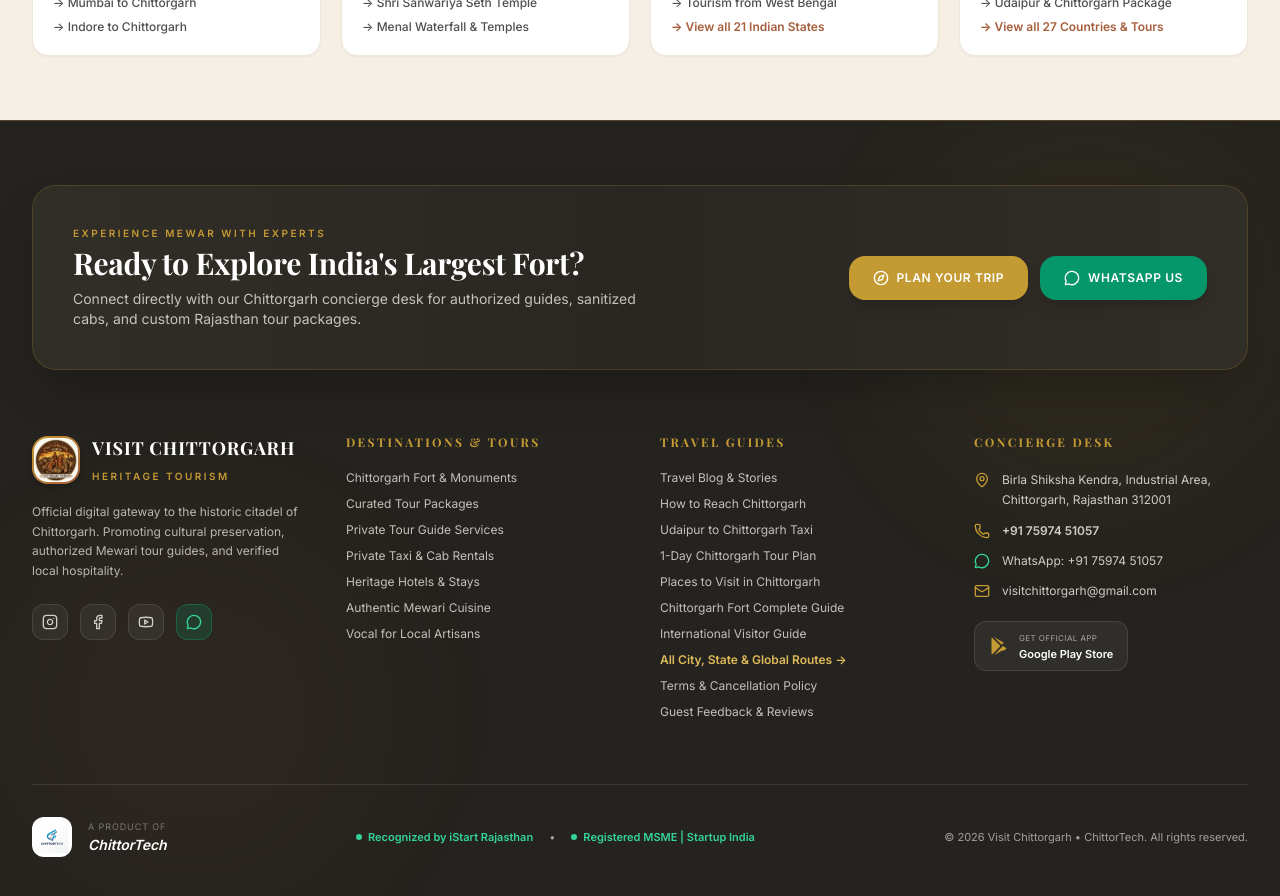
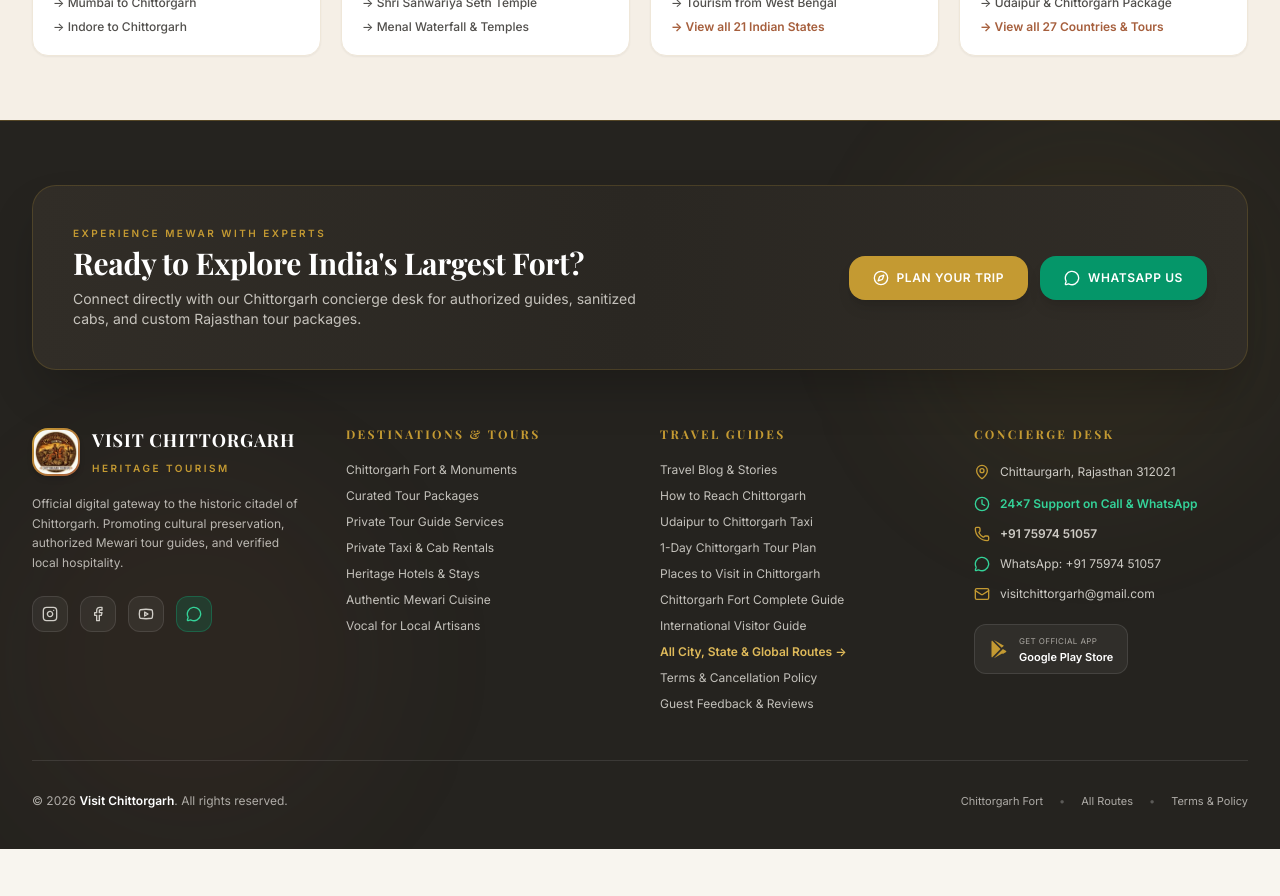
Before and after one commit to Sharmaji2516/chittorgarh-tourism, a React (Vite) app: page / in a window 1280 px wide. Shown: the part 9380-10276 px from the top of the page. After the commit the page ends 10229 px from the top, so only its background shows below. Built offline with nearby package versions, Linux system fonts and the light colour scheme; a web font is replaced by a local one.

Commit message:
Update Concierge Desk address to Chittaurgarh 312021, add 24x7 support badge, center footer content and remove branding references

```diff
--- a/index.html
+++ b/index.html
@@ -22,7 +22,7 @@
   <!-- PWA & Branding -->
   <meta name="theme-color" content="#F8F5EF" />
   <meta name="application-name" content="Visit Chittorgarh" />
-  <meta name="author" content="Visit Chittorgarh — ChittorTech" />
+  <meta name="author" content="Visit Chittorgarh" />
 
   <!-- Favicon & App Icons -->
   <link rel="icon" type="image/svg+xml" href="/favicon.svg" />
--- a/src/components/Footer.jsx
+++ b/src/components/Footer.jsx
@@ -1,6 +1,6 @@
 import React from 'react';
 import { NavLink } from 'react-router-dom';
-import { Phone, MessageCircle, Mail, MapPin, Award, Compass, ExternalLink, Instagram, Facebook, Youtube } from 'lucide-react';
+import { Phone, MessageCircle, Mail, MapPin, Clock, Compass, Instagram, Facebook, Youtube } from 'lucide-react';
 import { trackWhatsAppClick, trackPhoneCallClick } from '../utils/analytics';
 
 const VERIFIED_PHONE = "+91 75974 51057";
@@ -13,7 +13,7 @@ const Footer = () => {
     };
 
     return (
-        <footer id="contact" className="bg-[#25231F] text-[#F8F5EF] pt-16 pb-12 border-t border-[#C49A32]/30 relative overflow-hidden">
+        <footer id="contact" className="bg-[#25231F] text-[#F8F5EF] pt-12 sm:pt-16 pb-24 md:pb-10 border-t border-[#C49A32]/30 relative overflow-hidden">
             {/* Subtle decorative background glow */}
             <div className="absolute top-0 right-0 w-96 h-96 bg-[#C49A32]/5 blur-3xl pointer-events-none rounded-full"></div>
             <div className="absolute bottom-0 left-0 w-96 h-96 bg-[#A65F3D]/5 blur-3xl pointer-events-none rounded-full"></div>
@@ -21,7 +21,7 @@ const Footer = () => {
             <div className="max-w-7xl mx-auto px-4 sm:px-6 lg:px-8 relative z-10">
 
                 {/* Top Inquiry Banner inside Footer */}
-                <div className="bg-gradient-to-r from-[#312D27] via-[#2A2722] to-[#312D27] rounded-3xl p-8 sm:p-10 border border-[#C49A32]/20 mb-16 shadow-2xl flex flex-col lg:flex-row items-center justify-between gap-6">
+                <div className="bg-gradient-to-r from-[#312D27] via-[#2A2722] to-[#312D27] rounded-2xl sm:rounded-3xl p-6 sm:p-10 border border-[#C49A32]/20 mb-10 sm:mb-14 shadow-2xl flex flex-col lg:flex-row items-center justify-between gap-5 sm:gap-6">
                     <div className="text-center lg:text-left">
                         <span className="text-[10px] font-bold uppercase tracking-[0.25em] text-[#C49A32] block mb-1">
                             Experience Mewar With Experts
@@ -56,11 +56,11 @@ const Footer = () => {
                 </div>
 
                 {/* 4 Column Footer Grid */}
-                <div className="grid grid-cols-1 md:grid-cols-2 lg:grid-cols-4 gap-10 pb-16 border-b border-white/10">
+                <div className="grid grid-cols-1 sm:grid-cols-2 lg:grid-cols-4 gap-8 sm:gap-10 pb-10 sm:pb-12 border-b border-white/10 text-center lg:text-left">
 
                     {/* Column 1: Brand & Identity */}
-                    <div className="space-y-4">
-                        <div className="flex items-center gap-3">
+                    <div className="space-y-4 flex flex-col items-center lg:items-start">
+                        <div className="flex items-center justify-center lg:justify-start gap-3">
                             <div className="w-12 h-12 rounded-2xl bg-gradient-to-br from-[#C49A32] to-[#A65F3D] p-0.5 shadow-md">
                                 <img
                                     src="/logo_maharana.webp"
@@ -68,7 +68,7 @@ const Footer = () => {
                                     className="w-full h-full object-cover rounded-[14px]"
                                 />
                             </div>
-                            <div>
+                            <div className="text-left">
                                 <span className="font-serif text-lg font-bold text-white tracking-wider block">
                                     VISIT CHITTORGARH
                                 </span>
@@ -78,12 +78,12 @@ const Footer = () => {
                             </div>
                         </div>
 
-                        <p className="text-xs text-[#F8F5EF]/70 leading-relaxed">
+                        <p className="text-xs text-[#F8F5EF]/70 leading-relaxed max-w-xs mx-auto lg:mx-0">
                             Official digital gateway to the historic citadel of Chittorgarh. Promoting cultural preservation, authorized Mewari tour guides, and verified local hospitality.
                         </p>
 
                         {/* Social Links */}
-                        <div className="pt-2 flex items-center gap-3">
+                        <div className="pt-2 flex items-center justify-center lg:justify-start gap-3">
                             <a
                                 href="https://www.instagram.com/visitchittorgarh"
                                 target="_blank"
@@ -228,22 +228,27 @@ const Footer = () => {
                     </div>
 
                     {/* Column 4: Contact & Operations Desk */}
-                    <div>
+                    <div className="flex flex-col items-center lg:items-start">
                         <h4 className="text-xs font-bold uppercase tracking-[0.2em] text-[#C49A32] mb-5">
                             Concierge Desk
                         </h4>
-                        <div className="space-y-3.5 text-xs text-[#F8F5EF]/80">
-                            <div className="flex items-start gap-3">
-                                <MapPin className="w-4 h-4 text-[#C49A32] shrink-0 mt-0.5" />
+                        <div className="space-y-3.5 text-xs text-[#F8F5EF]/80 flex flex-col items-center lg:items-start">
+                            <div className="flex items-center justify-center lg:justify-start gap-2.5">
+                                <MapPin className="w-4 h-4 text-[#C49A32] shrink-0" />
                                 <span className="leading-relaxed">
-                                    Birla Shiksha Kendra, Industrial Area,<br />Chittorgarh, Rajasthan 312001
+                                    Chittaurgarh, Rajasthan 312021
                                 </span>
+                            </div>
+
+                            <div className="flex items-center justify-center lg:justify-start gap-2.5 text-emerald-400 font-semibold">
+                                <Clock className="w-4 h-4 shrink-0" />
+                                <span>24×7 Support on Call &amp; WhatsApp</span>
                             </div>
 
                             <a
                                 href="tel:+917597451057"
                                 onClick={() => trackPhoneCallClick('footer_contact_link')}
-                                className="flex items-center gap-3 hover:text-[#C49A32] transition-colors"
+                                className="flex items-center justify-center lg:justify-start gap-2.5 hover:text-[#C49A32] transition-colors"
                             >
                                 <Phone className="w-4 h-4 text-[#C49A32] shrink-0" />
                                 <span className="font-semibold">{VERIFIED_PHONE}</span>
@@ -254,7 +259,7 @@ const Footer = () => {
                                 target="_blank"
                                 rel="noopener noreferrer"
                                 onClick={() => trackWhatsAppClick('footer_wa_link')}
-                                className="flex items-center gap-3 hover:text-emerald-400 transition-colors"
+                                className="flex items-center justify-center lg:justify-start gap-2.5 hover:text-emerald-400 transition-colors"
                             >
                                 <MessageCircle className="w-4 h-4 text-emerald-400 shrink-0" />
                                 <span>WhatsApp: +91 75974 51057</span>
@@ -262,14 +267,14 @@ const Footer = () => {
 
                             <a
                                 href={`mailto:${VERIFIED_EMAIL}`}
-                                className="flex items-center gap-3 hover:text-[#C49A32] transition-colors"
+                                className="flex items-center justify-center lg:justify-start gap-2.5 hover:text-[#C49A32] transition-colors"
                             >
                                 <Mail className="w-4 h-4 text-[#C49A32] shrink-0" />
                                 <span>{VERIFIED_EMAIL}</span>
                             </a>
 
                             {/* Android App Link */}
-                            <div className="pt-2">
+                            <div className="pt-2 flex justify-center lg:justify-start">
                                 <a
                                     href="https://play.google.com/store/apps/details?id=com.kushsharma.visitchittorgarh"
                                     target="_blank"
@@ -289,30 +294,24 @@ const Footer = () => {
                     </div>
                 </div>
 
-                {/* Bottom Bar — ChittorTech Branding & Startup Recognition */}
-                <div className="pt-8 flex flex-col md:flex-row items-center justify-between gap-6 text-xs text-[#F8F5EF]/60">
-                    <div className="flex items-center gap-4">
-                        <div className="w-10 h-10 rounded-xl bg-white p-1 shadow-sm shrink-0">
-                            <img src="/chittortech_logo.png" alt="ChittorTech" className="w-full h-full object-contain" />
-                        </div>
-                        <div>
-                            <span className="text-[9px] uppercase tracking-widest text-[#F8F5EF]/40 block">A Product Of</span>
-                            <span className="text-sm font-black text-white italic">ChittorTech</span>
-                        </div>
-                    </div>
+                {/* Bottom Bar — Clean Visit Chittorgarh Copyright & Quick Links */}
+                <div className="pt-6 sm:pt-8 flex flex-col sm:flex-row items-center justify-between gap-4 text-xs text-[#F8F5EF]/65">
+                    <p className="text-center sm:text-left">
+                        © {new Date().getFullYear()} <span className="text-white font-semibold">Visit Chittorgarh</span>. All rights reserved.
+                    </p>
 
                     <div className="flex flex-wrap items-center justify-center gap-4 text-[11px]">
-                        <span className="inline-flex items-center gap-1.5 text-emerald-400 font-semibold">
-                            <span className="w-1.5 h-1.5 rounded-full bg-emerald-400"></span> Recognized by iStart Rajasthan
-                        </span>
-                        <span>•</span>
-                        <span className="inline-flex items-center gap-1.5 text-emerald-400 font-semibold">
-                            <span className="w-1.5 h-1.5 rounded-full bg-emerald-400"></span> Registered MSME | Startup India
-                        </span>
-                    </div>
-
-                    <div className="text-center md:text-right text-[11px]">
-                        <p>© {new Date().getFullYear()} Visit Chittorgarh • ChittorTech. All rights reserved.</p>
+                        <NavLink to="/chittorgarh-fort" className="hover:text-[#C49A32] transition-colors">
+                            Chittorgarh Fort
+                        </NavLink>
+                        <span className="text-white/25">•</span>
+                        <NavLink to="/destinations-and-routes" className="hover:text-[#C49A32] transition-colors">
+                            All Routes
+                        </NavLink>
+                        <span className="text-white/25">•</span>
+                        <NavLink to="/terms" className="hover:text-[#C49A32] transition-colors">
+                            Terms &amp; Policy
+                        </NavLink>
                     </div>
                 </div>
             </div>
--- a/src/components/Navbar.jsx
+++ b/src/components/Navbar.jsx
@@ -375,7 +375,7 @@ const Navbar = () => {
 
                                 <div className="flex items-center justify-center gap-1.5 text-[9px] text-[#25231F]/60 pt-1">
                                     <ShieldCheck className="w-3 h-3 text-emerald-600" />
-                                    <span>ChittorTech • Recognized by iStart Rajasthan & Startup India</span>
+                                    <span>Visit Chittorgarh • Authorized Local Guides &amp; Concierge</span>
                                 </div>
                             </div>
                         </motion.div>
--- a/src/data/content.js
+++ b/src/data/content.js
@@ -717,7 +717,7 @@ export const content = {
       ],
     },
     footer: {
-      copyright: "© 2026 Chittortech. All Rights Reserved.",
+      copyright: "© 2026 Visit Chittorgarh. All Rights Reserved.",
       dedication: "Dedicated to the brave souls of Mewar.",
       contact: "Contact",
       explore: "Explore",
--- a/src/data/seo/index.js
+++ b/src/data/seo/index.js
@@ -245,8 +245,8 @@ export const CORE_SITE_ROUTES = [
   },
   {
     path: '/mission-services',
-    title: 'About Visit Chittorgarh | Local Concierge, Guides & ChittorTech Mission',
-    description: 'Learn how ChittorTech and Visit Chittorgarh empower authorized Mewari historians, clean transport & heritage preservation.',
+    title: 'About Visit Chittorgarh | Local Concierge, Guides & Heritage Mission',
+    description: 'Learn how Visit Chittorgarh empowers authorized Mewari historians, clean transport & heritage preservation.',
     changefreq: 'monthly',
     priority: '0.80',
   },
--- a/src/pages/HomePage.jsx
+++ b/src/pages/HomePage.jsx
@@ -18,7 +18,7 @@ const HOME_SCHEMAS = [
   {
     "@context": "https://schema.org",
     "@type": "Organization",
-    "name": "Visit Chittorgarh — ChittorTech",
+    "name": "Visit Chittorgarh",
     "url": "https://www.visitchittorgarh.in/",
     "logo": "https://www.visitchittorgarh.in/logo_maharana.png",
     "email": "visitchittorgarh@gmail.com",
@@ -58,10 +58,9 @@ const HOME_SCHEMAS = [
     "telephone": "+91-7597451057",
     "address": {
       "@type": "PostalAddress",
-      "streetAddress": "Birla Shiksha Kendra, Industrial Area",
-      "addressLocality": "Chittorgarh",
+      "addressLocality": "Chittaurgarh",
       "addressRegion": "Rajasthan",
-      "postalCode": "312001",
+      "postalCode": "312021",
       "addressCountry": "IN"
     },
     "geo": {
--- a/src/pages/MissionServicesPage.jsx
+++ b/src/pages/MissionServicesPage.jsx
@@ -15,10 +15,9 @@ const MISSION_SCHEMA = [
     "telephone": "+91-7597451057",
     "address": {
       "@type": "PostalAddress",
-      "streetAddress": "Birla Shiksha Kendra, Industrial Area",
-      "addressLocality": "Chittorgarh",
+      "addressLocality": "Chittaurgarh",
       "addressRegion": "Rajasthan",
-      "postalCode": "312001",
+      "postalCode": "312021",
       "addressCountry": "IN"
     }
   }
@@ -44,7 +43,7 @@ const MissionServicesPage = () => {
                 title="About Us & Tourism Mission | Visit Chittorgarh"
                 description="Learn about Visit Chittorgarh's mission: promoting authentic Mewar heritage, empowering certified local guides, and providing safe, transparent tourism experiences."
                 canonical="/mission-services"
-                keywords="About Visit Chittorgarh, Chittorgarh tourism mission, certified guides Chittorgarh, ChittorTech tourism"
+                keywords="About Visit Chittorgarh, Chittorgarh tourism mission, certified guides Chittorgarh, heritage tourism"
                 schema={MISSION_SCHEMA}
             />
 
@@ -72,7 +71,7 @@ const MissionServicesPage = () => {
                             Chittorgarh is revered across India as the cradle of Rajputana valor, the realm of Maharana Kumbha, Maharana Sanga, the poetess saint Meera Bai, and the supreme sacrifice of Queen Padmini. Yet for decades, travelers visiting the sprawling 700-acre fort struggled with unauthorized touts, fragmented transport, and unreliable information.
                         </p>
                         <p>
-                            <strong>Visit Chittorgarh</strong> was founded by ChittorTech (recognized by iStart Rajasthan & Startup India) to create a transparent, digital-first tourism platform. We bridge the gap between discerning cultural travelers and certified local professionals.
+                            <strong>Visit Chittorgarh</strong> was created to offer a transparent, digital-first tourism platform. We bridge the gap between discerning cultural travelers and certified local professionals.
                         </p>
 
                         <div className="grid grid-cols-1 sm:grid-cols-3 gap-4 pt-4 text-center">
@@ -85,8 +84,8 @@ const MissionServicesPage = () => {
                                 <span className="text-xs text-[#25231F]/70">Hidden Commissions</span>
                             </div>
                             <div className="p-4 bg-[#F8F5EF] rounded-2xl border border-[#EFE7D9]">
-                                <span className="font-serif text-2xl font-bold text-[#526B50] block">iStart</span>
-                                <span className="text-xs text-[#25231F]/70">Govt. Recognized</span>
+                                <span className="font-serif text-2xl font-bold text-[#526B50] block">24/7</span>
+                                <span className="text-xs text-[#25231F]/70">Local Ground Support</span>
                             </div>
                         </div>
                     </div>
--- a/src/pages/TermsPage.jsx
+++ b/src/pages/TermsPage.jsx
@@ -27,7 +27,7 @@ const TermsPage = () => {
             Terms & Conditions
           </h1>
           <p className="text-xs text-[#25231F]/60 mb-8 pb-4 border-b border-[#EFE7D9]">
-            Last updated: March 2026 • Visit Chittorgarh (A Product of ChittorTech)
+            Last updated: March 2026 • Visit Chittorgarh
           </p>
 
           <div className="space-y-6 text-xs sm:text-sm text-[#25231F]/80 leading-relaxed">
@@ -65,8 +65,8 @@ const TermsPage = () => {
                 For official correspondence, inquiries, or feedback:
               </p>
               <div className="mt-3 p-4 bg-[#F8F5EF] rounded-xl border border-[#EFE7D9] space-y-1.5 text-xs">
-                <p><strong>Business:</strong> Visit Chittorgarh (ChittorTech)</p>
-                <p><strong>Address:</strong> Birla Shiksha Kendra, Industrial Area, Chittorgarh, Rajasthan 312001</p>
+                <p><strong>Business:</strong> Visit Chittorgarh</p>
+                <p><strong>Address:</strong> Chittaurgarh, Rajasthan 312021</p>
                 <p><strong>Phone:</strong> +91 75974 51057</p>
                 <p><strong>Email:</strong> visitchittorgarh@gmail.com</p>
               </div>
```
Also changed, not shown: 1 other file (tests, documents, lock files or other folders).
